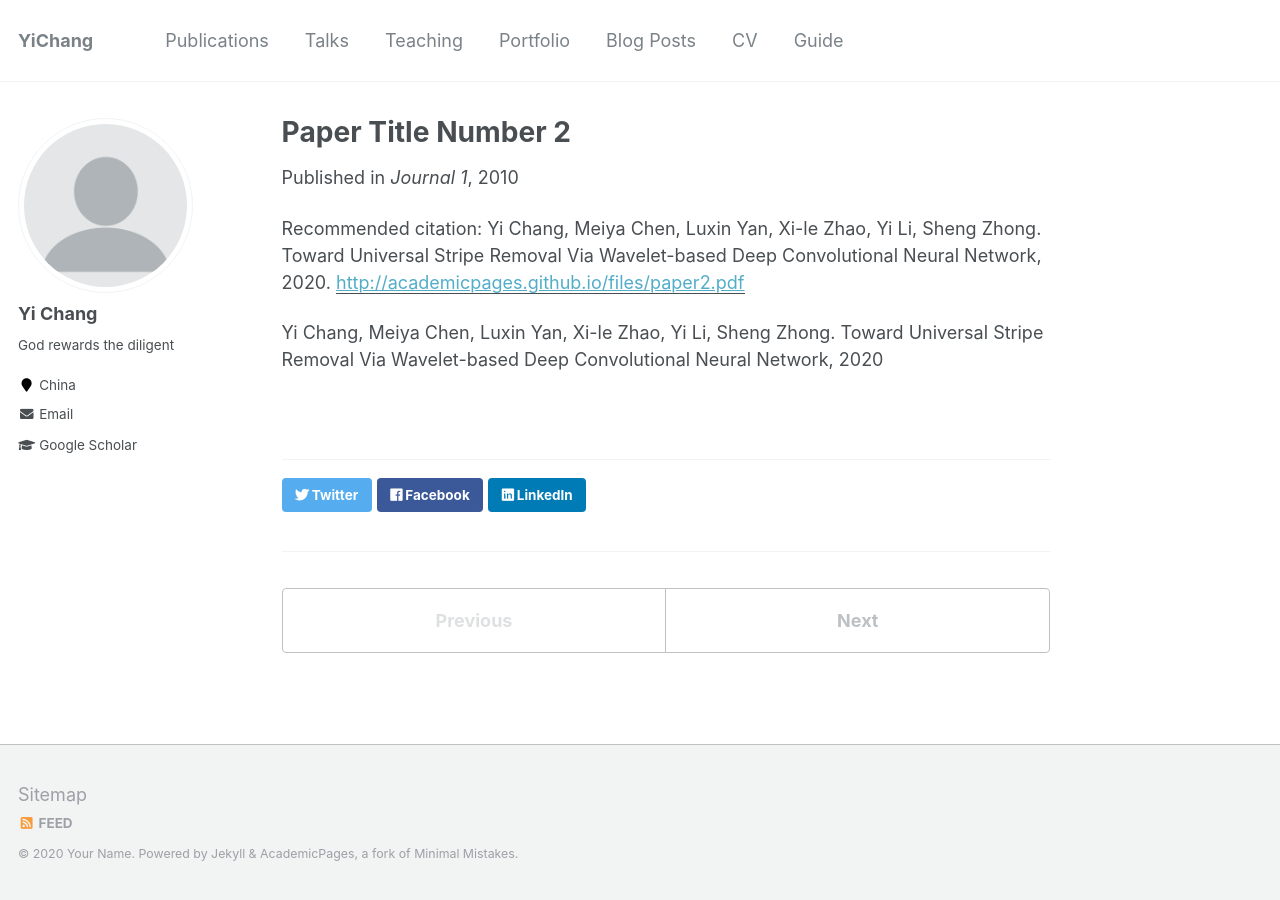
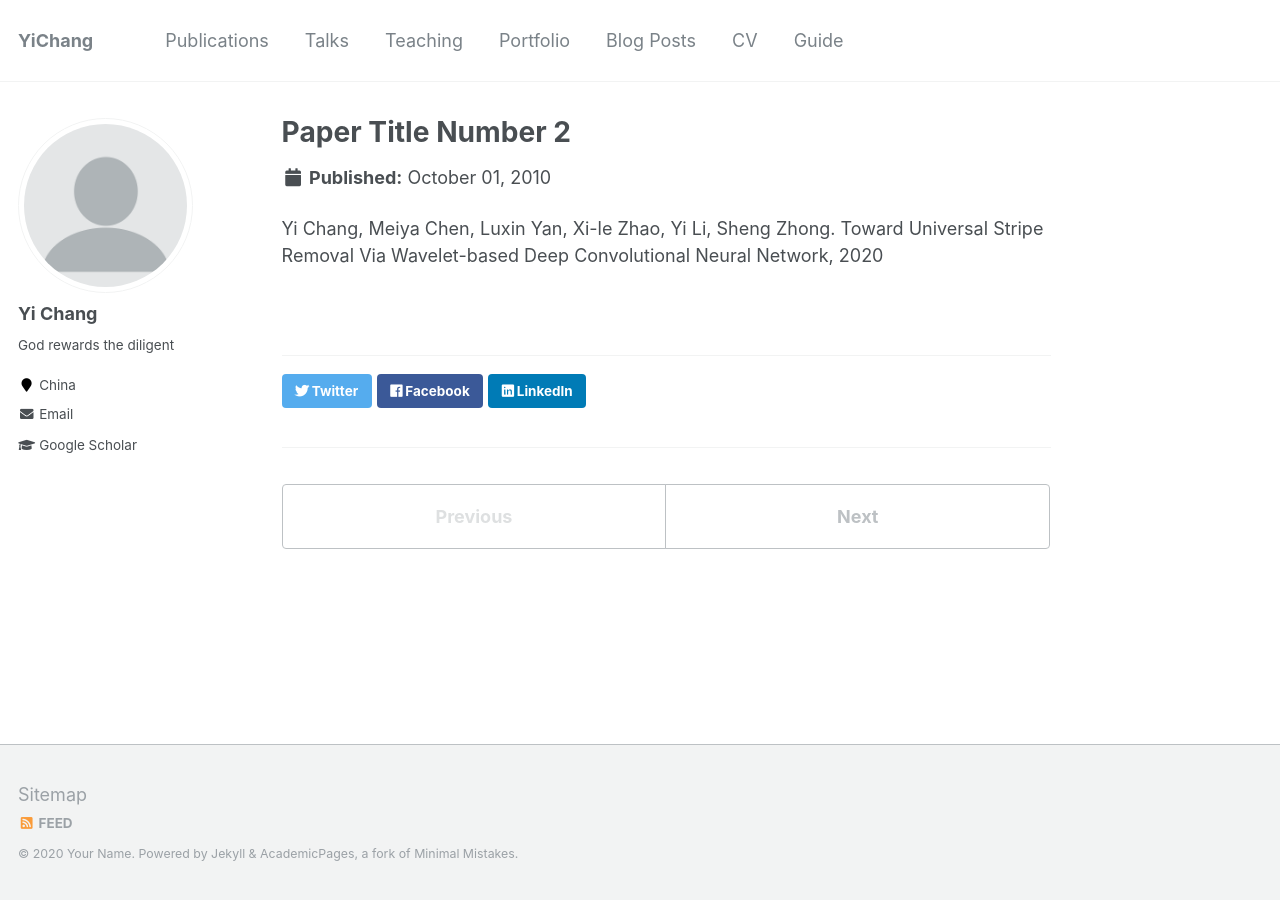
Before and after one commit to zhanwenchen/owuchangyuo.github.io, a Jekyll site: the page built from _publications/2010-10-01-paper-title-number-2.md, in a window 1280 px wide. Built offline with Jekyll 4.4.1, drawn with Linux system fonts in a browser that asks for light colours.

Commit message:
Update 2010-10-01-paper-title-number-2.md

```diff
--- a/_publications/2010-10-01-paper-title-number-2.md
+++ b/_publications/2010-10-01-paper-title-number-2.md
@@ -3,9 +3,5 @@ title: "Paper Title Number 2"
 collection: publications
 permalink: /publication/2010-10-01-paper-title-number-2
 excerpt: 'This paper is about the number 2. The number 3 is left for future work.'
-date: 2010-10-01
-venue: 'Journal 1'
-paperurl: 'http://academicpages.github.io/files/paper2.pdf'
-citation: 'Yi Chang, Meiya Chen, Luxin Yan, Xi-le Zhao, Yi Li, Sheng Zhong. Toward Universal Stripe Removal Via Wavelet-based Deep Convolutional Neural Network, 2020.'
 ---
 Yi Chang, Meiya Chen, Luxin Yan, Xi-le Zhao, Yi Li, Sheng Zhong. Toward Universal Stripe Removal Via Wavelet-based Deep Convolutional Neural Network, 2020
```
